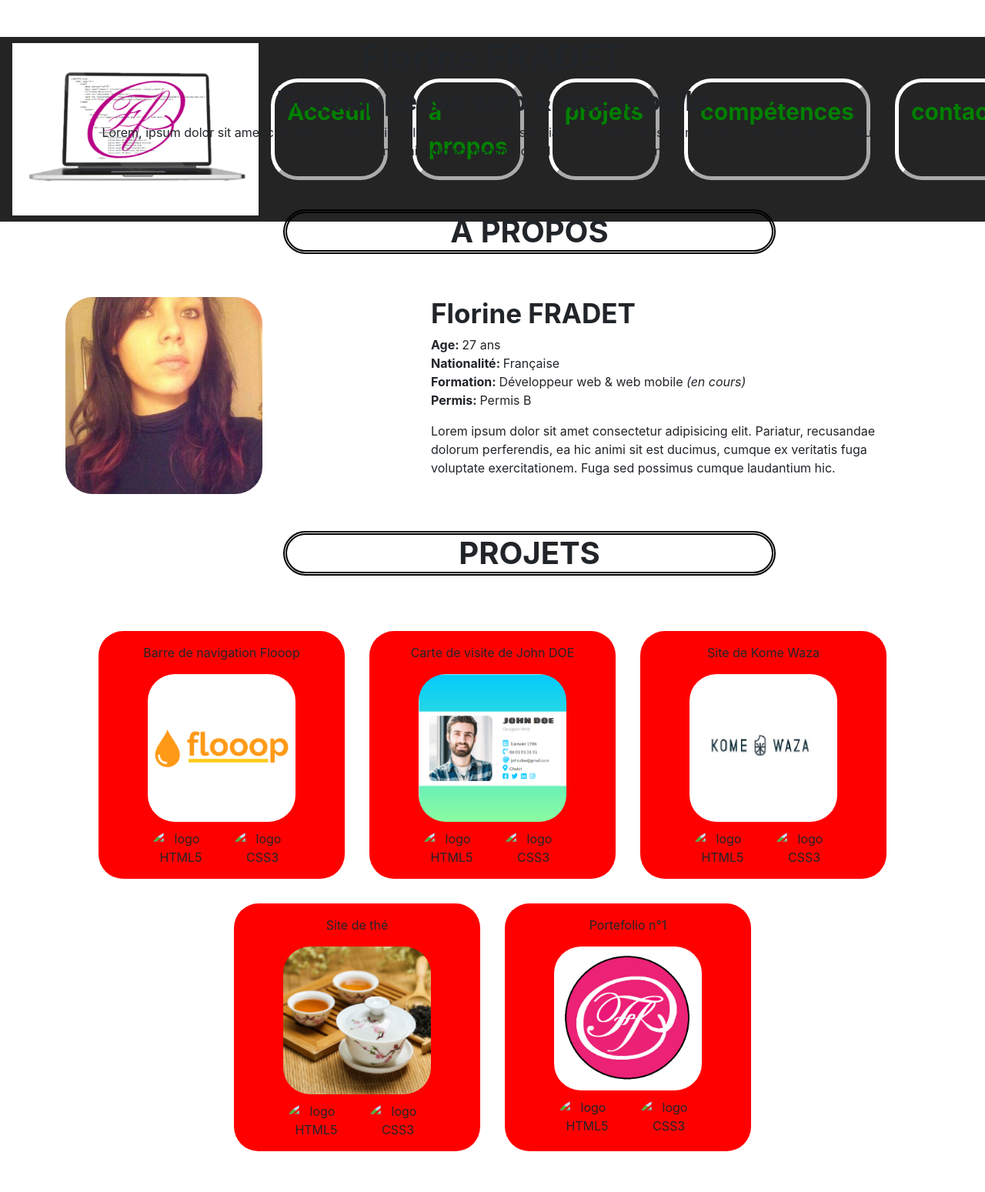
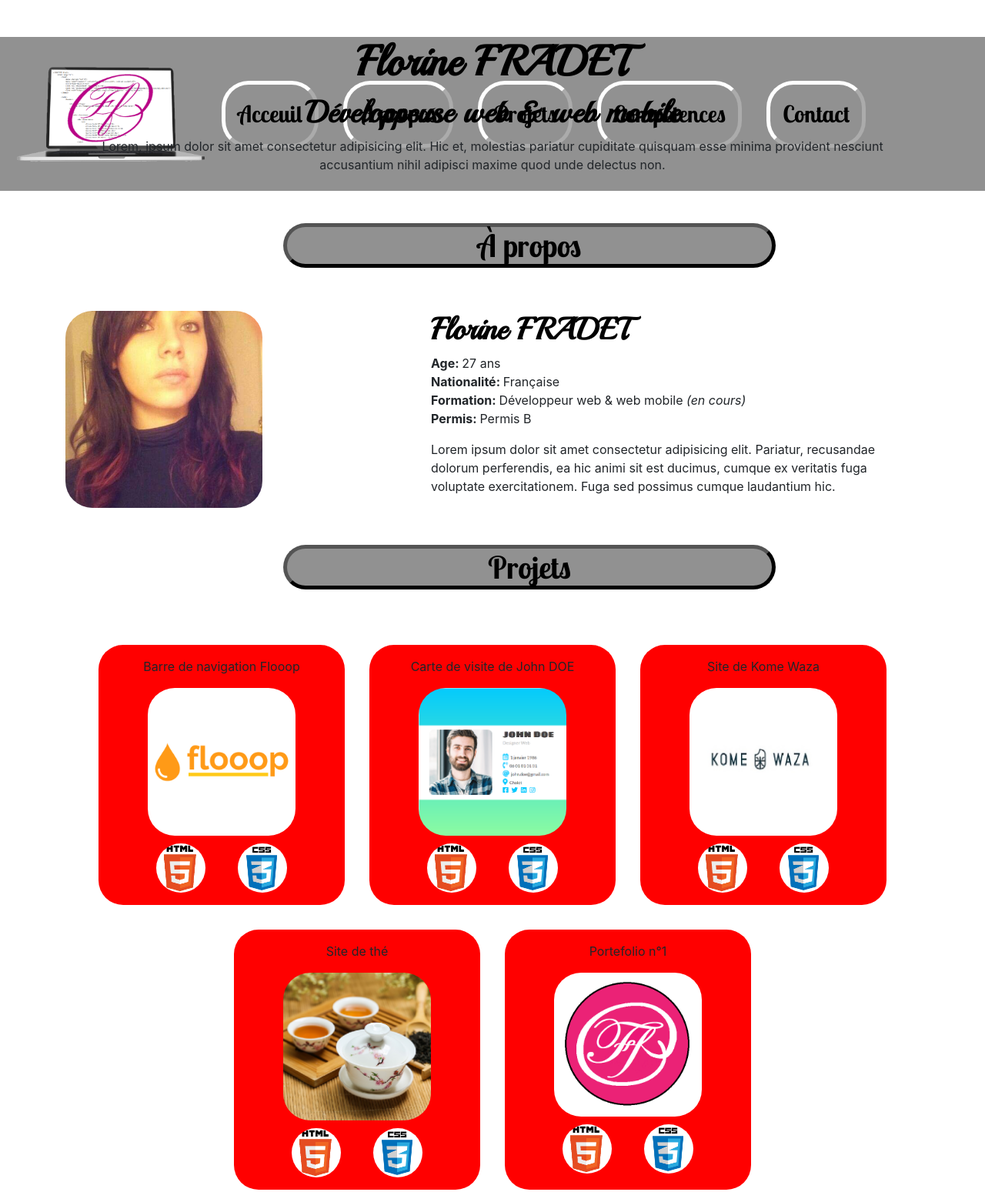
Before and after one commit to Florine79210/portfolio-2.0, a plain HTML site: page index.html in a window 1280 px wide. Shown: the top 1549 px of the page at 77% size. Drawn offline with nearby package versions, Linux system fonts and the light colour scheme; a web font is replaced by a local one.

Commit message:
ajouts de polices de titres et couleurs navbar

```diff
--- a/index.html
+++ b/index.html
@@ -10,7 +10,7 @@
 
             <link rel="stylesheet" href="https://stackpath.bootstrapcdn.com/bootstrap/4.5.2/css/bootstrap.min.css" integrity="sha384-JcKb8q3iqJ61gNV9KGb8thSsNjpSL0n8PARn9HuZOnIxN0hoP+VmmDGMN5t9UJ0Z" crossorigin="anonymous">
             <link rel="stylesheet" href="https://cdnjs.cloudflare.com/ajax/libs/font-awesome/5.12.0/css/all.min.css">
-            <link href="https://fonts.googleapis.com/css2?family=Dancing+Script:wght@400;500;600;700&family=Lily+Script+One&family=Pinyon+Script&display=swap" rel="stylesheet">
+            <link href="https://fonts.googleapis.com/css2?family=Dancing+Script:wght@400;500;600;700&family=Lobster+Two:ital,wght@0,400;0,700;1,400;1,700&family=Playball&family=Sail&display=swap" rel="stylesheet">
             <link rel="stylesheet" href="style.css">
 
 
@@ -25,7 +25,7 @@
 
                 <nav class="navbar navbar-expand-md d-flex">
 
-                    <img src="images/Logo@Ff.png">
+                    <img src="images/logos-@Ff/Logo@Ff.png">
 
                     <button class="navbar-toggler" type="button" data-toggle="collapse" data-target="#navbarNavAltMarkup" aria-controls="navbarNavAltMarkup" aria-expanded="false" aria-label="Toggle navigation">
                          <span class="navbar-toggler-icon"></span>
@@ -34,10 +34,10 @@
                     <div class="collapse navbar-collapse" id="navbarNavAltMarkup">
                         <div class="navbar-nav">
                             <a class="nav-link p-3 mr-3 ml-3" href="#bienvenu"><span>Acceuil</span></a>
-                            <a class="nav-link p-3 mr-3 ml-3" href="#a-propos"><span>à propos</span></a>
-                            <a class="nav-link p-3 mr-3 ml-3" href="#projets"><span>projets</span></a>
-                            <a class="nav-link p-3 mr-3 ml-3" href="#competences"><span>compétences</span></a>
-                            <a class="nav-link p-3 mr-3 ml-3" href="#contact"><span>contact</span></a>
+                            <a class="nav-link p-3 mr-3 ml-3" href="#a-propos"><span>À propos</span></a>
+                            <a class="nav-link p-3 mr-3 ml-3" href="#projets"><span>Projets</span></a>
+                            <a class="nav-link p-3 mr-3 ml-3" href="#competences"><span>Compétences</span></a>
+                            <a class="nav-link p-3 mr-3 ml-3" href="#contact"><span>Contact</span></a>
                         </div>
                     </div>
 
@@ -69,14 +69,14 @@
 
                         <div class="row">
                             <div class="col-md-12 d-flex justify-content-center m-5" >
-                                <h3>à propos</h3>
+                                <h3>À propos</h3>
                             </div>
                         </div>
 
                         <div class="row">
 
                             <div class="col-md-3">
-                                <img id="photo-portrait" src="images/photo de moi.jpg" alt="photo de Florine FRADET">
+                                <img id="photo-portrait" src="images/photo-de-moi.jpg" alt="photo de Florine FRADET">
                             </div>
 
                             <div class="col-md-7 offset-2">
@@ -107,7 +107,7 @@
 
                         <div class="row">
                             <div class="col-md-12 d-flex justify-content-center m-5">
-                                <h3>projets</h3>
+                                <h3>Projets</h3>
                             </div>
                         </div>
 
@@ -116,16 +116,16 @@
                             <div class="col-sm-5 col-md-3 m-3 p-3 projet">
 
                                 <p>Barre de navigation Flooop</p>
-                                <a href="https://florine79210.github.io/Flooop/."><img class="img-flooop" src="images/photos de projets/flooop 390x390.png" alt="logo de Flooop"></a>
+                                <a href="https://florine79210.github.io/Flooop/."><img class="img-flooop" src="images/photos-de-projets/flooop.png" alt="logo de Flooop"></a>
 
                                 <div class="row">
 
                                     <div class="col-md-4 offset-2">
-                                        <img class="logo-competence" src="images/logos compétences/html 5.png" alt="logo HTML5">
+                                        <img class="logo-competence" src="images/logos-compétences/html5.png" alt="logo HTML5">
                                     </div>
 
                                     <div class="col-md-4">
-                                        <img class="logo-competence" src="images/logos compétences/css3 250px.png" alt="logo CSS3">
+                                        <img class="logo-competence" src="images/logos-compétences/css3.png" alt="logo CSS3">
                                     </div>
 
                                 </div>
@@ -134,16 +134,16 @@
                             <div class="col-sm-5 col-md-3 m-3 p-3 projet">
 
                                 <p>Carte de visite de John DOE</p>
-                                <a href="https://florine79210.github.io/carte-de-visite-jhon-doe/."><img src="images/photos de projets/carte de visite 390x390.png" alt="photo de le carte de visite"></a>
+                                <a href="https://florine79210.github.io/carte-de-visite-jhon-doe/."><img src="images/photos-de-projets/carte-de-visite.png" alt="photo de le carte de visite"></a>
 
                                 <div class="row">
 
                                     <div class="col-md-4 offset-2">
-                                        <img class="logo-competence" src="images/logos compétences/html 5.png" alt="logo HTML5">
+                                        <img class="logo-competence" src="images/logos-compétences/html5.png" alt="logo HTML5">
                                     </div>
 
                                     <div class="col-md-4">
-                                        <img class="logo-competence" src="images/logos compétences/css3 250px.png" alt="logo CSS3">
+                                        <img class="logo-competence" src="images/logos-compétences/css3.png" alt="logo CSS3">
                                     </div>
 
                                 </div>
@@ -152,16 +152,16 @@
                             <div class="col-sm-5 col-md-3 m-3 p-3 projet">
 
                                 <p>Site de Kome Waza</p>
-                                <a href="https://florine79210.github.io/Kome-Waza/."><img src="images/photos de projets/logo-kome-waza -390x390.jpg" alt="logo de Kome Waza"></a>
+                                <a href="https://florine79210.github.io/Kome-Waza/."><img src="images/photos-de-projets/logo-kome-waza.jpg" alt="logo de Kome Waza"></a>
 
                                 <div class="row">
 
                                     <div class="col-md-4 offset-2">
-                                        <img class="logo-competence" src="images/logos compétences/html 5.png" alt="logo HTML5">
+                                        <img class="logo-competence" src="images/logos-compétences/html5.png" alt="logo HTML5">
                                     </div>
 
                                     <div class="col-md-4">
-                                        <img class="logo-competence" src="images/logos compétences/css3 250px.png" alt="logo CSS3">
+                                        <img class="logo-competence" src="images/logos-compétences/css3.png" alt="logo CSS3">
                                     </div>
 
                                 </div>
@@ -174,16 +174,16 @@
                             <div class="col-sm-5 col-md-3 m-3 p-3 projet">
 
                                 <p>Site de thé</p>
-                                <a href="https://florine79210.github.io/site-the/."><img src="images/photos de projets/thé 390x390.png" alt="photo de thé"></a>
+                                <a href="https://florine79210.github.io/site-the/."><img src="images/photos-de-projets/thé.png" alt="photo de thé"></a>
 
                                 <div class="row">
 
                                     <div class="col-md-4 offset-2">
-                                        <img class="logo-competence" src="images/logos compétences/html 5.png" alt="logo HTML5">
+                                        <img class="logo-competence" src="images/logos-compétences/html5.png" alt="logo HTML5">
                                     </div>
 
                                     <div class="col-md-4">
-                                        <img class="logo-competence" src="images/logos compétences/css3 250px.png" alt="logo CSS3">
+                                        <img class="logo-competence" src="images/logos-compétences/css3.png" alt="logo CSS3">
                                     </div>
 
                                 </div>
@@ -192,16 +192,16 @@
                             <div class="col-sm-5 col-md-3 m-3 p-3 projet">
 
                                 <p>Portefolio n°1</p>
-                                <a href="https://florine79210.github.io/portfolio-en-html-css/."><img src="images/photos de projets/logo portfolio fond blanc.png" alt="logo Ff"></a>
+                                <a href="https://florine79210.github.io/portfolio-en-html-css/."><img src="images/photos-de-projets/logo-portfolio1.png" alt="logo Ff"></a>
 
                                 <div class="row">
 
                                     <div class="col-md-4 offset-2">
-                                        <img class="logo-competence" src="images/logos compétences/html 5.png" alt="logo HTML5">
+                                        <img class="logo-competence" src="images/logos-compétences/html5.png" alt="logo HTML5">
                                     </div>
 
                                     <div class="col-md-4">
-                                        <img class="logo-competence" src="images/logos compétences/css3 250px.png" alt="logo CSS3">
+                                        <img class="logo-competence" src="images/logos-compétences/css3.png" alt="logo CSS3">
                                     </div>
 
                                 </div>
@@ -217,12 +217,12 @@
 
                         <div class="row">
                             <div class="col-md-12 d-flex justify-content-center m-5">
-                                <h3>compétences</h3>
+                                <h3>Compétences</h3>
                             </div>
                         </div>
 
 
-<!-- ++++++++++++++++++++++++++++! TEST CERCLE DE PROGRESSION !+++++++++++++++++++++++++++++++++++++++++++ -->
+<!-- ++++++++++++++++++++++++++++! CERCLE DE PROGRESSION !+++++++++++++++++++++++++++++++++++++++++++ -->
 
                         <div class="row cercles f-flex justify-content-center">
 
@@ -240,7 +240,7 @@
 
                             <div class="col-md-6 d-flex flex-column align-items-center justify-content-center pr-5">
 
-                                <div class="progress-circle" data-value=75>
+                                <div class="progress-circle progress-circle-2" data-value=75>
                                     <div class="progress-masque">
                                         <div class="progress-barre"></div>
                                         <div class="progress-sup50"></div>
@@ -262,7 +262,7 @@
 
                         <div class="row">
                             <div class="col-md-12 d-flex justify-content-center m-5">
-                                <h3>contactez-moi</h3>
+                                <h3>Contactez-moi</h3>
                             </div>
                         </div>
 
@@ -306,7 +306,7 @@
 <!-- ======================================================================================================= -->
 
             <footer  class="d-flex justify-content-center">
-                <p class="align-self-center"><span>© Florine FRADET</span> &emsp; Portfolio</p>
+                <p class="align-self-center"><span>© Florine FRADET</span> &emsp; Portfolio 2020</p>
             </footer>
 
         </body>
--- a/style.css
+++ b/style.css
@@ -5,23 +5,30 @@ body {
 }
 
 h1 {
-    font-size: 45px;
+    font-family: "Playball", Georgia, serif;
+    font-size: 55px;
     font-weight: bold;
+    color: #000000;
 }
 
 h2 {
-    font-size: 35px;
+    font-family: "Playball", Georgia, serif;
+    font-size: 40px;
     font-weight: bold;
+    color: #000000;
 }
 
 h3 {
+    font-family: "Lobster two", Georgia, serif;
     font-size: 40px;
     font-weight: bold;
-    text-transform: uppercase;
+    color: #000000;
+    /* text-transform: uppercase; */
     text-align: center;
     width: 50vw;
-    border: black double 5px;
+    border: #000000 outset 5px;
     border-radius: 35px;
+    background-color: #919191;
 
 }
 
@@ -39,20 +46,21 @@ span {
 /* ================================================================= */
 
 .navbar {
-    background-color: rgba(0, 0, 0, 0.86);
+    background-color: #919191;
     width: 100vw;
-    height: 30vh;
+    height: 25vh;
     position: fixed;
 }
 
 nav img {
-    width: 25vw;
+    width: 20vw;
 }
 
 .navbar-nav a {
-    color:green;
+    color: #000000;
+    font-family: "Lobster two", Georgia, serif;
     font-size: 30px;
-    border: outset white 5px;
+    border: outset #ffffff 5px;
     border-radius: 35px;
 }
 
@@ -125,6 +133,11 @@ nav img {
     border: .15em solid black;
     background-image: url(images/logos-compétences/html5.png);
     background-size: cover;
+}
+
+.progress-circle-2 {
+    background-image: url(images/logos-compétences/css3.png);
+
 }
 
 /* vvvv!!!! Fenetre d'affichage !!!!vvvv */
@@ -212,6 +225,7 @@ nav img {
 
 footer {
     height:15vh;
-    background-color: black;
-    color: #fff;
+    background-color: #919191;
+    font-family: "Playball", Georgia, serif;
+    color: #000000;
 }
```
Also changed, not shown: images/Logo @Ff.png (deleted), images/Logo@Ff.png (deleted), images/backround.jpg (added), images/logos-@Ff/Logo=@Ff.png (added), images/logos-@Ff/Logo@Ff.png (added), images/logos-@Ff/logo Ff (2).png (renamed from images/logo Ff (2).png), images/photo-de-moi.jpg (renamed from images/photo de moi.jpg), images/photos-de-projets/carte-de-visite.png (renamed from images/photos de projets/carte de visite 390x390.png), images/photos-de-projets/flooop.png (renamed from images/photos de projets/flooop 390x390.png), images/photos-de-projets/logo-kome-waza.jpg (renamed from images/photos de projets/logo-kome-waza -390x390.jpg), images/photos-de-projets/logo-portfolio1.png (renamed from images/photos de projets/logo portfolio fond blanc.png), images/photos-de-projets/thé.png (renamed from images/photos de projets/thé 390x390.png).
